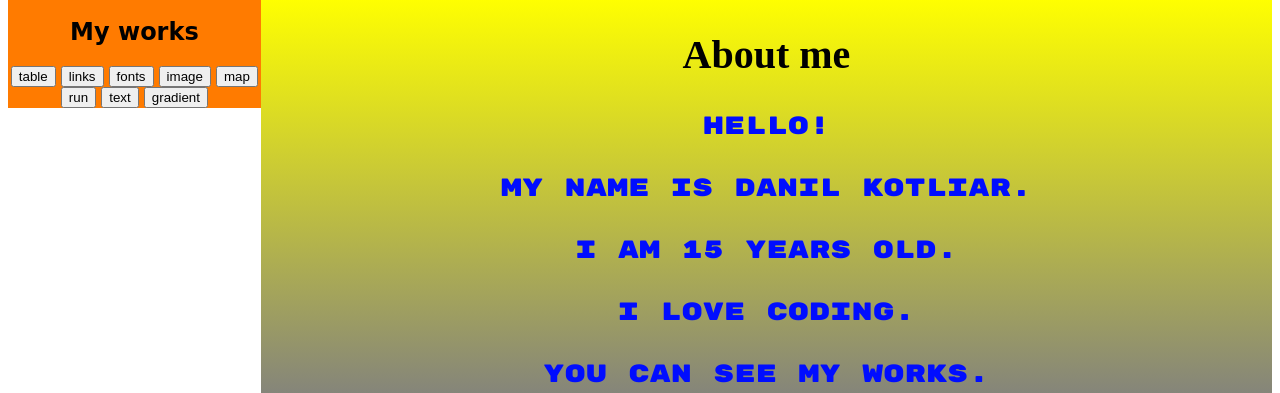
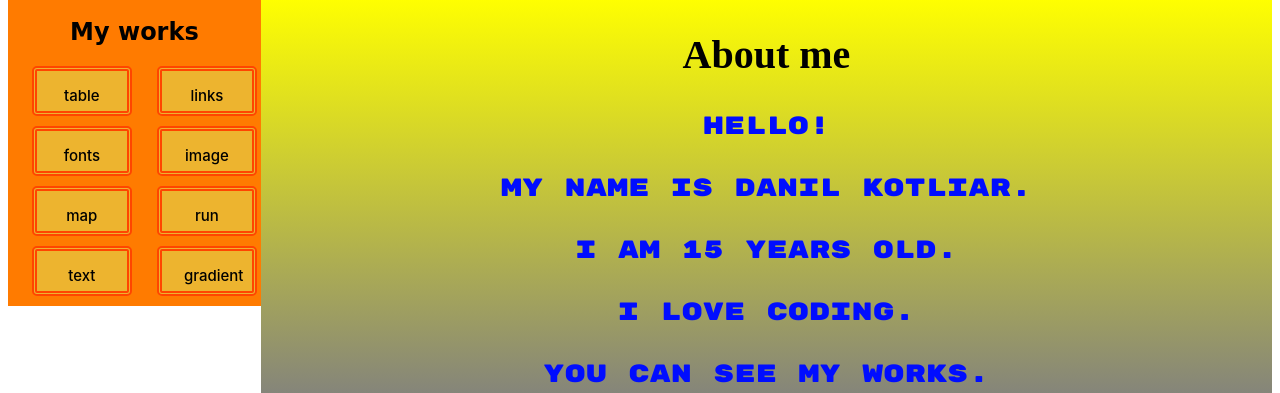
Before and after one commit to KunekiKen/porfolio1, a plain HTML site: page index.html in a window 1280 px wide. Shown: the part 310-703 px from the top of the page. Drawn offline with Linux system fonts and the light colour scheme; a web font is replaced by a local one.

Commit message:
Update style.css

```diff
--- a/style.css
+++ b/style.css
@@ -30,52 +30,72 @@ footer{
 	text-align: center;
   font-family: 'Rubik Moonrocks', cursive;
 }
-.button-64 {
-  align-items: center;
-  background-image: linear-gradient(144deg,#AF40FF, #5B42F3 50%,#00DDEB);
-  border: 0;
-  border-radius: 8px;
-  box-shadow: rgba(151, 65, 252, 0.2) 0 15px 30px -5px;
+@media only screen and (max-width: 800px){
+  nav,main{
+    width: 100%;
+  }
+}
+.button-65 {
+  appearance: none;
+  backface-visibility: hidden;
+  background-color: #edb42f;
+  border:orangered  double 5px;
+  border-radius: 5px;
+  box-shadow: none;
   box-sizing: border-box;
-  color: #FFFFFF;
-  display: flex;
-  font-family: Phantomsans, sans-serif;
-  font-size: 20px;
-  justify-content: center;
-  line-height: 1em;
-  max-width: 100%;
-  min-width: 140px;
-  padding: 3px;
+  color: #000000;
+  cursor: pointer;
+  display: inline-block;
+  font-family: Inter,-apple-system,system-ui,"Segoe UI",Helvetica,Arial,sans-serif;
+  font-size: 15px;
+  font-weight: 500;
+  height: 50px;
+  letter-spacing: normal;
+  line-height: 1.5;
+  outline: none;
+  overflow: hidden;
+  padding: 14px 30px;
+  position: relative;
+  text-align: center;
   text-decoration: none;
+  transform: translate3d(0, 0, 0);
+  transition: all .3s;
   user-select: none;
   -webkit-user-select: none;
   touch-action: manipulation;
+  vertical-align: top;
   white-space: nowrap;
-  cursor: pointer;
+  width: 80%;
+  margin-left: 20px;
+  margin-bottom: 10px;
 }
 
-.button-64:active,
-.button-64:hover {
-  outline: 0;
+.button-65:hover {
+  background-color: #d68113;
+  box-shadow: rgba(0, 0, 0, .05) 0 5px 30px, rgba(0, 0, 0, .05) 0 1px 4px;
+  opacity: 1;
+  transform: translateY(0);
+  transition-duration: .35s;
 }
 
-.button-64 span {
-  background-color: rgb(5, 6, 45);
-  padding: 16px 24px;
-  border-radius: 6px;
-  width: 100%;
-  height: 100%;
-  transition: 300ms;
+.button-65:hover:after {
+  opacity: .5;
 }
 
-.button-64:hover span {
-  background: none;
+.button-65:active {
+  box-shadow: rgba(0, 0, 0, .1) 0 3px 6px 0, rgba(0, 0, 0, .1) 0 0 10px 0, rgba(0, 0, 0, .1) 0 1px 4px -1px;
+  transform: translateY(2px);
+  transition-duration: .35s;
+}
+
+.button-65:active:after {
+  opacity: 1;
 }
 
 @media (min-width: 768px) {
-  .button-64 {
-    font-size: 24px;
-    min-width: 196px;
+  .button-65 {
+    padding: 14px 22px;
+    width: 100px;
   }
 }
 .iframe1 {
```
